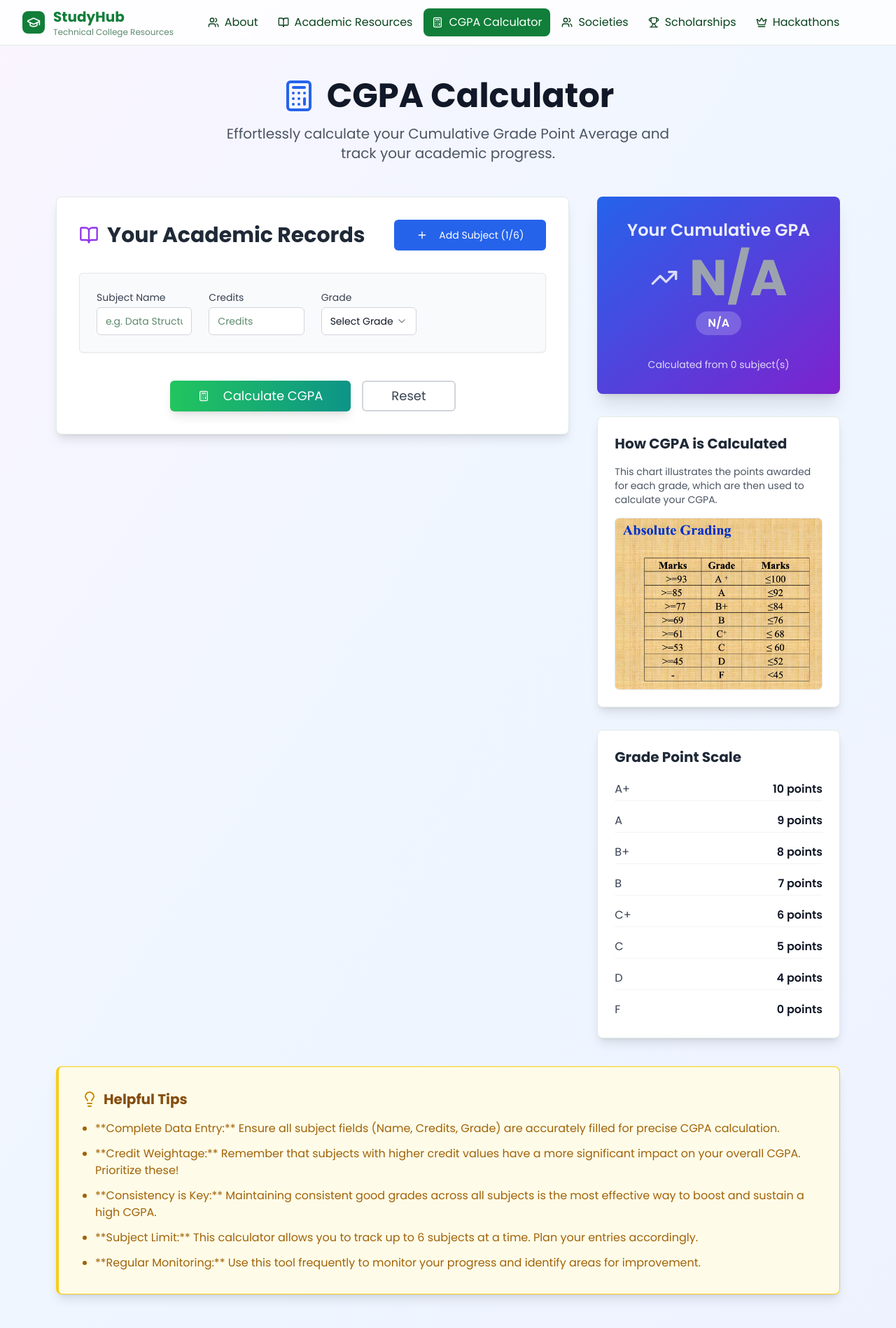
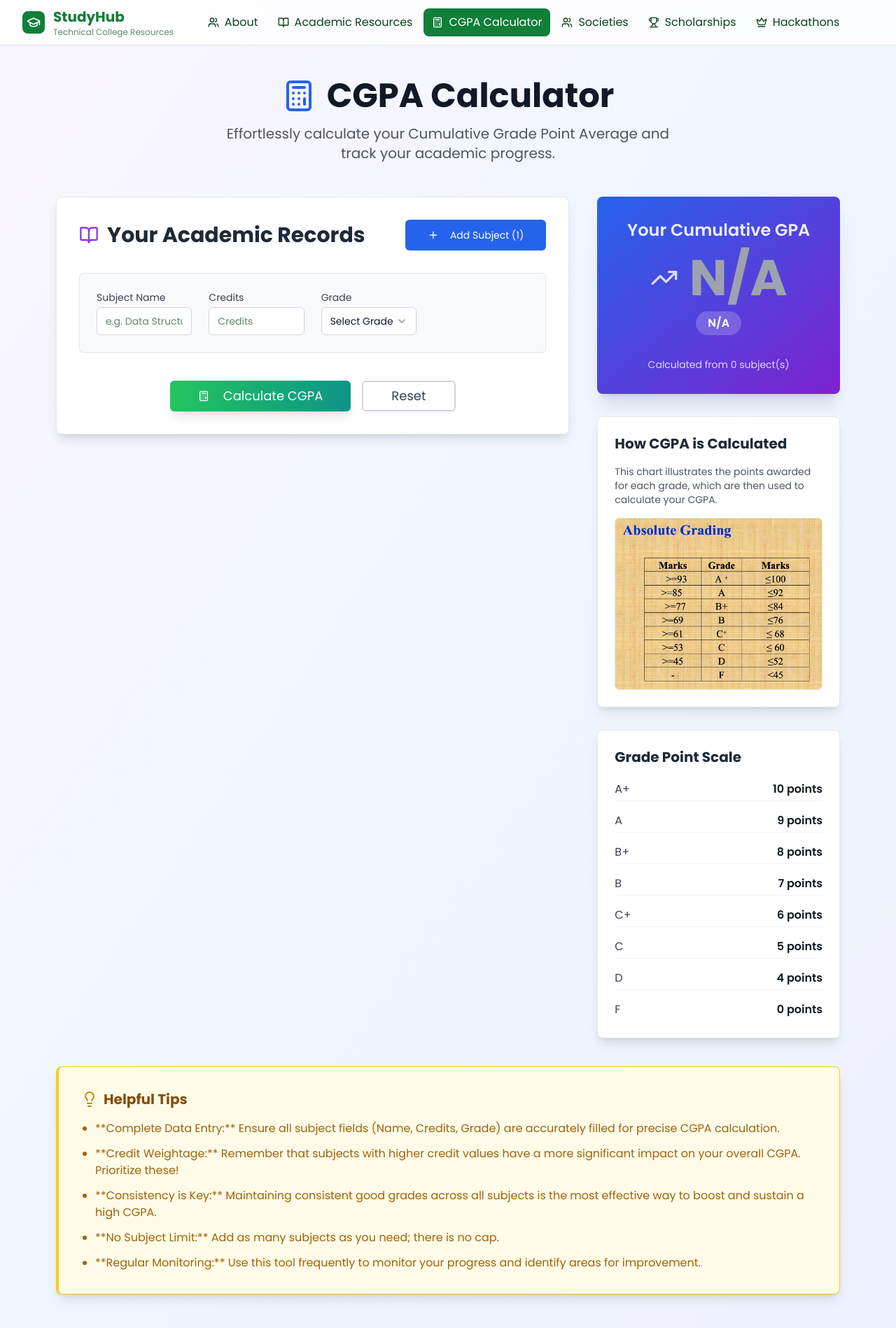
Before and after one commit to anshikagarg0410/college-glow-desk, a React (Vite) app: page /cgpa-calculator in a window 1280 px wide. Shown: the whole page at 70% size. Built offline with nearby package versions, Linux system fonts and the light colour scheme.

Commit message:
Remove subject limit from CGPA calculator
Co-authored-by: gargroopa1979 <gargroopa1979@gmail.com>

```diff
--- a/src/pages/CGPACalculator.tsx
+++ b/src/pages/CGPACalculator.tsx
@@ -18,7 +18,7 @@ interface Subject {
 }
 
 const CGPACalculator = () => {
-  const MAX_SUBJECTS = 6; // Maximum subjects limit
+  // Removed subject limit to allow unlimited subjects
 
   const [subjects, setSubjects] = useState<Subject[]>(() => {
     // Load subjects from localStorage if available
@@ -56,12 +56,8 @@ const CGPACalculator = () => {
   };
 
   const addSubject = () => {
-    if (subjects.length < MAX_SUBJECTS) {
-      const newId = (Math.max(...subjects.map(s => parseInt(s.id))) + 1).toString();
-      setSubjects([...subjects, { id: newId, name: "", credits: 0, grade: "" }]);
-    } else {
-      toast.error(`You can add a maximum of ${MAX_SUBJECTS} subjects.`);
-    }
+    const newId = (Math.max(...subjects.map(s => parseInt(s.id))) + 1).toString();
+    setSubjects([...subjects, { id: newId, name: "", credits: 0, grade: "" }]);
   };
 
   const removeSubject = (id: string) => {
@@ -162,10 +158,9 @@ const CGPACalculator = () => {
                   onClick={addSubject}
                   size="lg"
                   className="bg-blue-600 hover:bg-blue-700 text-white dark:bg-blue-500 dark:hover:bg-blue-600"
-                  disabled={subjects.length >= MAX_SUBJECTS}
                 >
                   <Plus className="h-5 w-5 mr-2" />
-                  Add Subject ({subjects.length}/{MAX_SUBJECTS})
+                  Add Subject ({subjects.length})
                 </Button>
               </div>
 
@@ -321,7 +316,7 @@ const CGPACalculator = () => {
               <li>**Complete Data Entry:** Ensure all subject fields (Name, Credits, Grade) are accurately filled for precise CGPA calculation.</li>
               <li>**Credit Weightage:** Remember that subjects with higher credit values have a more significant impact on your overall CGPA. Prioritize these!</li>
               <li>**Consistency is Key:** Maintaining consistent good grades across all subjects is the most effective way to boost and sustain a high CGPA.</li>
-              <li>**Subject Limit:** This calculator allows you to track up to {MAX_SUBJECTS} subjects at a time. Plan your entries accordingly.</li>
+              <li>**No Subject Limit:** Add as many subjects as you need; there is no cap.</li>
               <li>**Regular Monitoring:** Use this tool frequently to monitor your progress and identify areas for improvement.</li>
             </ul>
           </Card>
```
